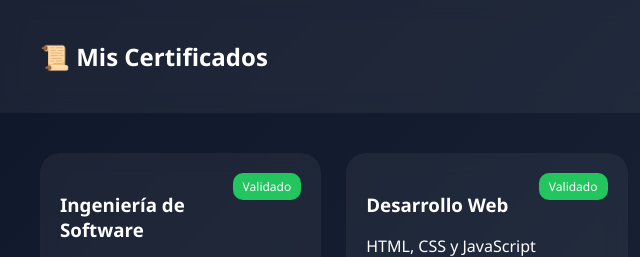
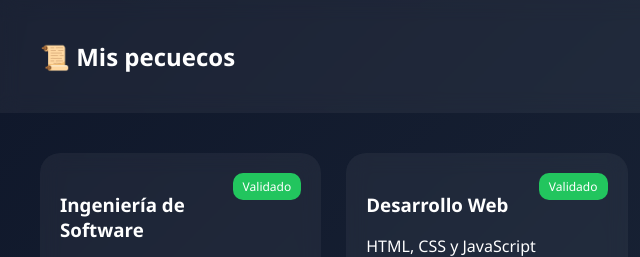
Before and after one commit to JeronimoUnigarro/tls-token, a website: page index.html in a window 1280 px wide. Shown: the top 257 px of the page, 0-640 px from the left. Drawn offline with Linux system fonts and the light colour scheme.

Commit message:
topop pecuceco

```diff
--- a/index.html
+++ b/index.html
@@ -111,7 +111,7 @@
 <body>
 
 <header>
-    <h2>📜 Mis Certificados</h2>
+    <h2>📜 Mis pecuecos</h2>
     <input type="text" id="search" placeholder="Buscar certificado...">
 </header>
 
```
